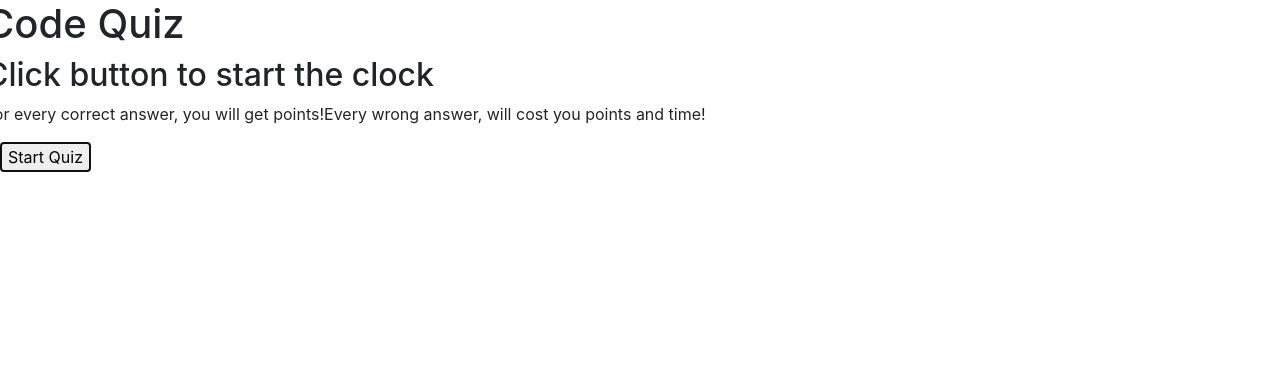
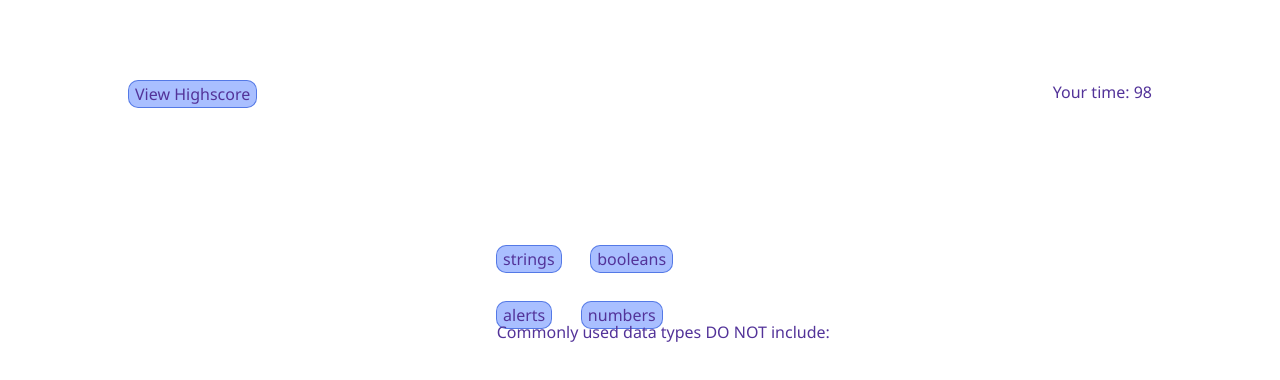
Before and after one commit to Inbary-s/code-quiz, a plain HTML site: page index.html in a window 1280 px wide. Both pictures are taken after a click on the button "Start Quiz". Drawn offline with nearby package versions, Linux system fonts and the light colour scheme.

Commit message:
some working functionality

```diff
--- a/assets/function.js
+++ b/assets/function.js
@@ -0,0 +1,163 @@
+var totalTime = 100;
+var start = document.querySelector("#start");
+var count = 0;
+var totalPoints = 0;
+var highscore = 0;
+
+// /questions - remove
+var questions = [
+  {
+    title: "Commonly used data types DO NOT include:",
+    choices: ["strings", "booleans", "alerts", "numbers"],
+    answer: "alerts"
+  },
+  {
+    title: "The condition in an if / else statement is enclosed within ____.",
+    choices: ["quotes", "curly brackets", "parentheses", "square brackets"],
+    answer: "parentheses"
+  }
+];
+
+endGame = () => {
+  if (totalPoints > highscore) {
+    //set totalPoints to highscore, append to DOM
+    highscore = totalPoints;
+  }
+  alert("GAME OVER, YOUR HIGHSCORE IS " + highscore);
+};
+
+answeredRight = () => {
+  alert("YOU GOT IT RIGHT!");
+  totalPoints += 10;
+  count++;
+  if (count === questions.length) {
+    endGame();
+  } else {
+    generateQuestions();
+  }
+};
+
+answeredWrong = () => {
+  alert("YOU GOT IT WRONG!");
+  totalPoints -= 5;
+  count++;
+  totalTime -= 10;
+  if (count === questions.length) {
+    endGame();
+  } else {
+    generateQuestions();
+  }
+};
+
+///end questions
+generateQuestions = () => {
+  document.getElementById("quiz").innerHTML = questions[count].title;
+  document.getElementById("chBtn").innerHTML = "";
+
+  questions[count].choices.map((choice, i) => {
+    var btn = document.createElement("button");
+    var textnode = document.createTextNode(choice);
+    btn.appendChild(textnode);
+    document.getElementById("chBtn").appendChild(btn);
+    btn.setAttribute("data", choice);
+    btn.setAttribute("id", `btn${i}`);
+    btn.setAttribute("answer", questions[count].answer);
+
+    document.querySelector(`#btn${i}`).addEventListener("click", function(e) {
+      console.log(e.target.getAttribute("data"));
+      if (e.target.getAttribute("data") === e.target.getAttribute("answer")) {
+        answeredRight();
+      } else {
+        answeredWrong();
+      }
+    });
+  });
+};
+
+start.addEventListener("click", function() {
+  console.log(totalTime);
+  generateQuestions();
+
+  var interval = setInterval(function() {
+    totalTime--;
+    document.getElementById("timer").innerHTML = "Your time: " + totalTime;
+    console.log("tick .. " + totalTime);
+    if (totalTime === 0) {
+      clearInterval(interval);
+      console.log("Time's out");
+      alert("Time's out!");
+      endGame();
+    }
+  }, 1000);
+
+  //remove quiz-start content
+  var quizStart = document.getElementById("quiz-start");
+  console.log(quizStart);
+  quizStart.textContent = "";
+  //
+  // present question
+  var quiz = document.getElementById("quiz");
+  console.log(quiz);
+  var choose = document.getElementById("chBtn");
+  console.log(choose);
+  var answerLine = document.getElementById("answer");
+  console.log(answerLine);
+
+  // - present button choises
+  //   function printBtn() {
+  //     for (var i = 0; i < choicesButtons.length; i++) {
+  //       var btn = document.createElement("button");
+  //       var text = document.createTextNode(choicesButtons[i]);
+  //       btn.appendChild(text);
+  //       choose.appendChild(btn); //clear from loop look at the bookmark activity
+  //     }
+  //   }
+
+  //             - present questions (for loop through questions.js array)
+  //   for (var i = 0; i < questions.length; i++) {
+  //     var question = questions[i].title;
+  //     var choicesButtons = questions[i].choices;
+  //     var answer = questions[i].answer;
+  //     console.log(question);
+  //     console.log(choicesButtons);
+  //     console.log(answer);
+
+  //     quiz.innerHTML = question;
+  //     printBtn();
+
+  // choicesButtons.addEventListener("click", function() {
+  //   var choicesButtons = [];
+  //   var userChoise = choose.querySelectorAll(".choisesButtons");
+  //   var userAnswer = "";
+  //   var ansCorrect = 0;
+  //   if (userChoise === answer) {
+  //     document.getElementById("answer").textContent = "Correct!";
+  //     // answerLine.innerHTML = answer;
+  //   } else {
+  //     return (document.getElementById("answer").textContent =
+  //       "Wrong! It is... " + answer);
+  //   }
+  //   console.log(document.getElementById("answer"));
+  // });
+
+  //     quesrions[i].appendChild("style", "text-decoration:underline; color:red;");
+  //     show question + [answers] as buttons
+  //         if answer===true{
+  //             textContent("Correct!") to div;
+  //             highscore= highscore+10;
+  //         }
+  //         else {
+  //             textContent ("Wrong!") to div;
+  //             highscore= highscore-5;
+  //             timer= timer-10sec;
+  //         }
+  // }
+
+  // });
+
+  //             - All Done - present highscore = highscore+timer
+  //                 -input "Enter initials" -> localStorage
+  //                 show Highscore page with a list of local storage initial+highscore
+  //                 button: back
+  //                 button: clear highscore
+});
--- a/assets/questions.js
+++ b/assets/questions.js
@@ -8,4 +8,16 @@ var questions = [
     title: "The condition in an if / else statement is enclosed within ____.",
     choices: ["quotes", "curly brackets", "parentheses", "square brackets"],
     answer: "parentheses"
-    },]
+  },
+  {
+    title: "How to write an IF statement for executing some code if 'i' is NOT equal to 5?",
+    choises: ["if i < 5", "if(i=/=5)", "if (i = < 5)", "if (i != 5)"],
+    answer: "if (i !=5)"
+  },
+  {
+    title: "What is the HTML tag under which one can write the JavaScript code?",
+    choises:["<javascript>", "<scripted>", "<script>", "<js>"],
+    answer: "script"
+  },
+
+]
--- a/assets/style.css
+++ b/assets/style.css
@@ -0,0 +1,57 @@
+body {
+    margin: 10%;
+    font-family: 'Segoe UI', Tahoma, Geneva, Verdana, sans-serif;
+    color: rgb(83, 51, 153);
+}
+
+#timer {
+    position: absolute;
+    top: 10%;
+    right: 10%;
+}
+#highscore {
+    margin: 0;
+    position: absolute;
+    top: 10%;
+    left: 10%;
+}
+#start {
+    margin: 0;
+    position: absolute;
+    top: 85%;
+    left: 45%;
+}
+#quiz-start {
+    margin-top: 10%;
+}
+
+#quiz {
+    position: absolute;
+    align-content: center;
+    top: 40%;
+}
+
+#quiz-buttons {
+    position: relative;
+    align-content: center;
+}
+
+#answer {
+    position: relative;
+    align-content: center;
+
+}
+button {
+    color: rgb(83, 51, 153);
+    background-color: rgba(105, 143, 255, 0.568);
+    border: rgba(65, 105, 225, 0.808) solid 1px;
+    border-radius: 10px;
+    margin: 5%;
+    align-content: center;
+}
+
+button:hover {
+    background-color: royalblue;
+    color: rgb(188, 178, 209);
+    border: rgb(83, 51, 153) solid 1px;
+}
--- a/index.html
+++ b/index.html
@@ -13,22 +13,46 @@
 </head>
 
 <body>
-    <div class="row">
+
+    <div class="row justify-content-center">
+        <div id="timer">Your time: </div>
+        <button id="highscore">View Highscore</button>
+
+    </div>
+
+    <div id="quiz-start">
+        <div class="row justify-content-center">
             <h1>Code Quiz</h1>
         </div>
 
-    <div class="row">
+        <div class="row justify-content-center">
             <h2>Click button to start the clock</h2>
         </div>
 
-    <div class="row instructions">
+        <div class="row instructions justify-content-center">
             <p>For every correct answer, you will get points!</p>
             <p>Every wrong answer, will cost you points and time!</p>
         </div>
 
-    <button>Start Quiz</button>
+        <button id="start">Start Quiz</button>
+
+    </div>
+    <div class="row justify-content-center">
+        <div class="row">
+            <div id="quiz" class="row content-justify-center"></div>
+        </div>
+
+        <div class="row">
+            <div id="chBtn"></div>
+        </div>
+    </div>
+
+        <div class="row">
+            <div id="answer"></div>
+        </div>
 
 
-    <script src="assets/questions.js assets/function.js" ></script>
+    <script src="assets/questions.js" ></script>
+    <script src="assets/function.js" ></script>
 </body>
 </html>
```
Also changed, not shown: assets/pseudocode.txt (deleted). Lines whose indentation alone changed are shown as unchanged.
